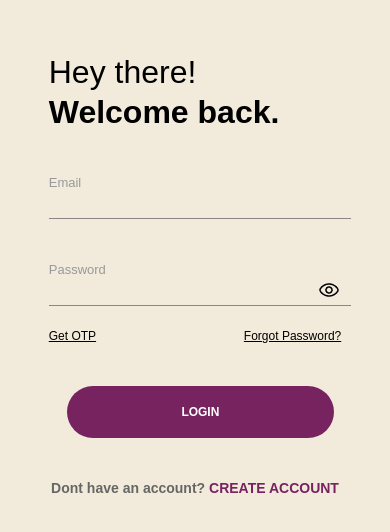
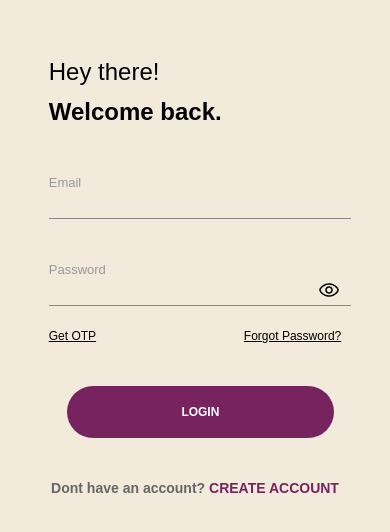
Before and after one commit to TMUGESH41/ownnten, a plain HTML site: page loginpage.html in a window 390 px wide. Shown: the part 142-674 px from the top of the page. Drawn offline with Linux system fonts and the light colour scheme.

Commit message:
login page2

```diff
--- a/css/createacc.css
+++ b/css/createacc.css
@@ -138,6 +138,12 @@ label {
         position: absolute;
         right: 10%;
     }
+    .login h1 {
+        font-weight: 100;
+        font-family: 'Poppins', sans-serif;
+        font-size: 24px;
+        font-weight: 600;
+    }
 
 }
 
--- a/css/loginpage.css
+++ b/css/loginpage.css
@@ -65,6 +65,17 @@ nav {
 
 }
 
+.h1{
+    font-weight: 100;
+    font-size: 32px;
+}
+
+.h12{
+    font-weight: 100;
+    font-size: 32px;
+    font-weight: bold;
+}
+
 .container {
     background-color: white;
     position: relative;
@@ -76,6 +87,17 @@ nav {
         background-color: #f2ebdc;
         position: relative;
         height: 100vh;
+    }
+
+    .h1{
+        font-weight: 100;
+        font-size: 24px;
+    }
+
+    .h12{
+        font-weight: 100;
+        font-size: 24px;
+        font-weight: bold;
     }
 }
 
--- a/loginpage.html
+++ b/loginpage.html
@@ -20,8 +20,8 @@
 
             </div>
             <div class="left">
-                <h1 style="font-weight: 100;font-size: 32px;">Hey there!<br></h1>
-                <h1 style="font-weight: bold;font-size: 32px;">Welcome back.</h1>
+                <h1 class="h1">Hey there!<br></h1>
+                <h1 class="h12">Welcome back.</h1>
 
                 <form>
                     <div class="line-h">
```
Also changed, not shown: css/reset.css (+7 -0 lines).
